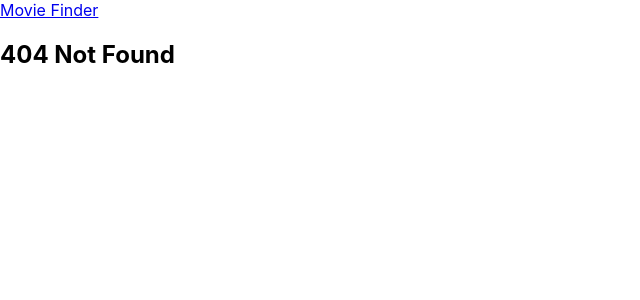
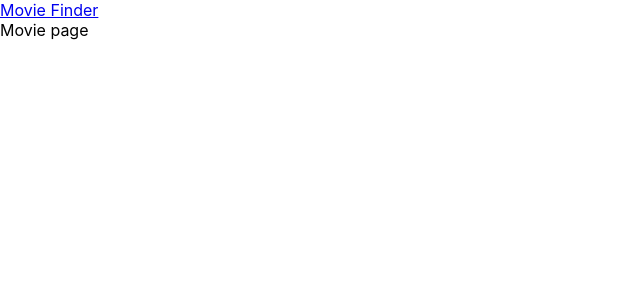
Before and after one commit to PedroMarianoAlmeida/first-react-app, a React (Create React App) app: page /movie/1 in a window 1280 px wide. Before the commit this address had no page. Shown: the top 300 px of the page, without its empty margins (0-640 px from the left). Built offline with nearby package versions, Linux system fonts and the light colour scheme.

Commit message:
Movie page

```diff
--- a/package.json
+++ b/package.json
@@ -6,7 +6,7 @@
     "@testing-library/jest-dom": "^4.2.4",
     "@testing-library/react": "^9.5.0",
     "@testing-library/user-event": "^7.2.1",
-    "bootstrap": "^4.4.1",
+    "bootstrap": "^4.5.0",
     "react": "^16.13.1",
     "react-dom": "^16.13.1",
     "react-router-dom": "^5.2.0",
--- a/src/App.js
+++ b/src/App.js
@@ -2,6 +2,8 @@ import React from 'react';
 import { BrowserRouter as Router, Route, Link, Switch } from "react-router-dom";
 import Home from './Home';
 import './App.css';
+import Movie from './Movie';
+
 const NotFound = () => {
   return <h2>404 Not Found</h2>;
 }
@@ -13,6 +15,7 @@ const App = () => {
       </nav>
       <Switch>
         <Route path="/" exact component={Home} />
+        <Route path="/movie/:id" component={Movie} />
         <Route component={NotFound} />
       </Switch>
     </Router>
--- /dev/null
+++ b/src/Movie.js
@@ -0,0 +1,18 @@
+import React from 'react';
+class Movie extends React.Component {
+  constructor(props) {
+    super(props);
+  }
+  render() {
+    return (
+      <div className="container">
+        <div className="row">
+          <div className="col-12">
+            Movie page
+          </div>
+        </div>
+      </div>
+    )
+  }
+}
+export default Movie;
```
Also changed, not shown: 1 other file (tests, documents, lock files or other folders).
